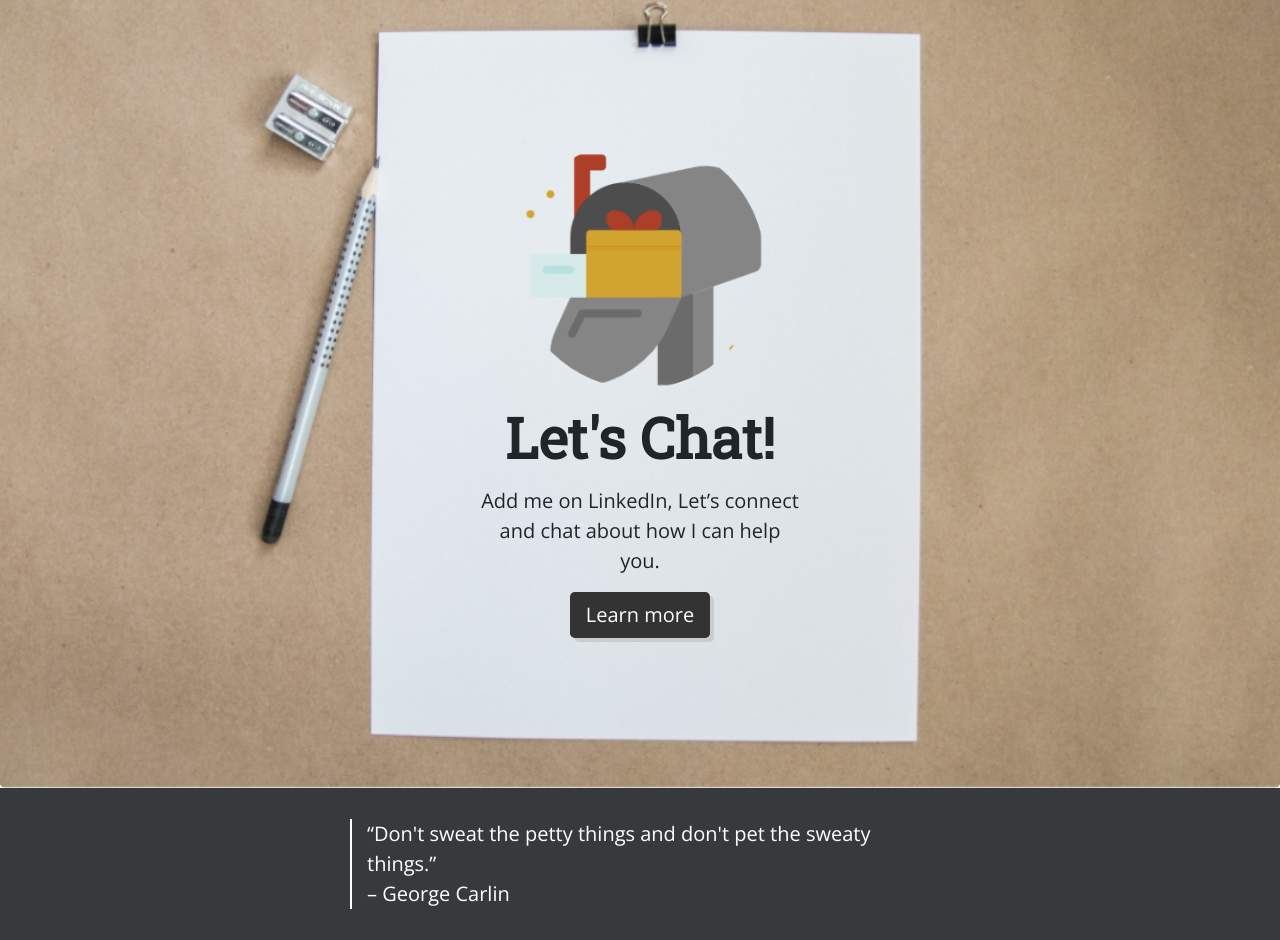
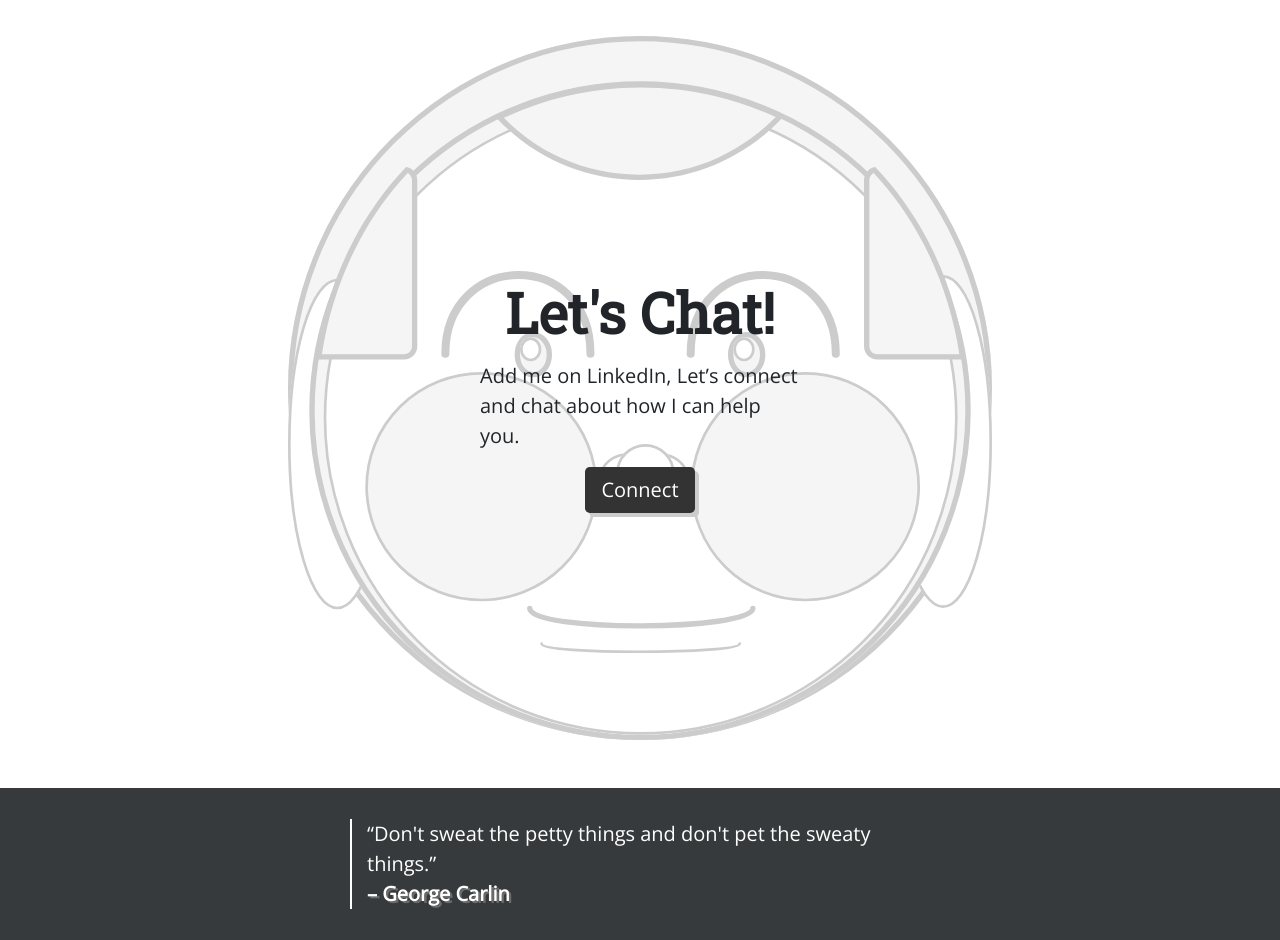
Before and after one commit to WhatYouSee/18-Bootstrap, a plain HTML site: page index.html in a window 1280 px wide. Shown: the part 1793-2733 px from the top of the page. Drawn offline with nearby package versions, Linux system fonts and the light colour scheme.

Commit message:
bootstrap_finalize_homepage
finalizing the format of bootstrap created homepage.

```diff
--- a/css/style.css
+++ b/css/style.css
@@ -145,7 +145,7 @@ nav a {
     justify-content: center;
     display: flex;
     flex-direction: column;
-    background-image: url(../images/letterbg.png);
+    background-image: url(../images/cgcontactbg.svg);
     background-size: cover;
     background-position: center;
     background-repeat: no-repeat;
@@ -182,4 +182,7 @@ blockquote p {
     color: white;
 }
 
-.quotePerson {}
+.quotePerson {
+    font-weight: bold;
+    text-shadow: 0.15rem 0.15rem rgba(255, 255, 255, 0.25);
+}
--- a/index.html
+++ b/index.html
@@ -146,11 +146,10 @@
     </div>
   </section>
 <!-- contact jumbotron html -->
-  <div class="jumbotron contactMe">
-    <img src="images/mailboxicon.png">
+  <div class="contactMe">
     <h1 class="display-4">Let's Chat!</h1>
     <p class="lead">Add me on LinkedIn, Let’s connect and chat about how I can help you.</p>
-    <a class="button-shadow btn btn-primary btn-lg" href="#" role="button">Learn more</a>
+    <a class="button-shadow btn btn-primary btn-lg" href="#" role="button">Connect</a>
   </div>
 <!-- footer html -->
 <footer>
```
Also changed, not shown: images/cgcontactbg.svg (added), images/greenBar.svg (added), images/purpleBG.svg (added).
